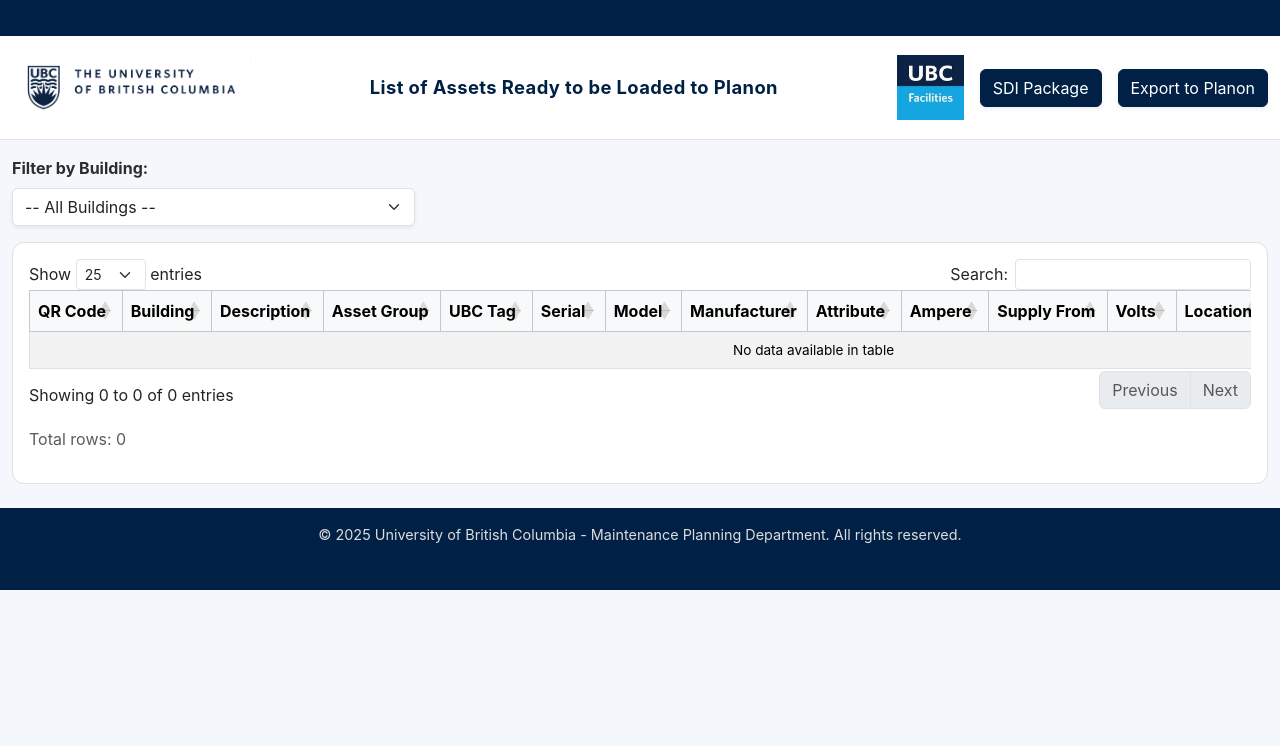
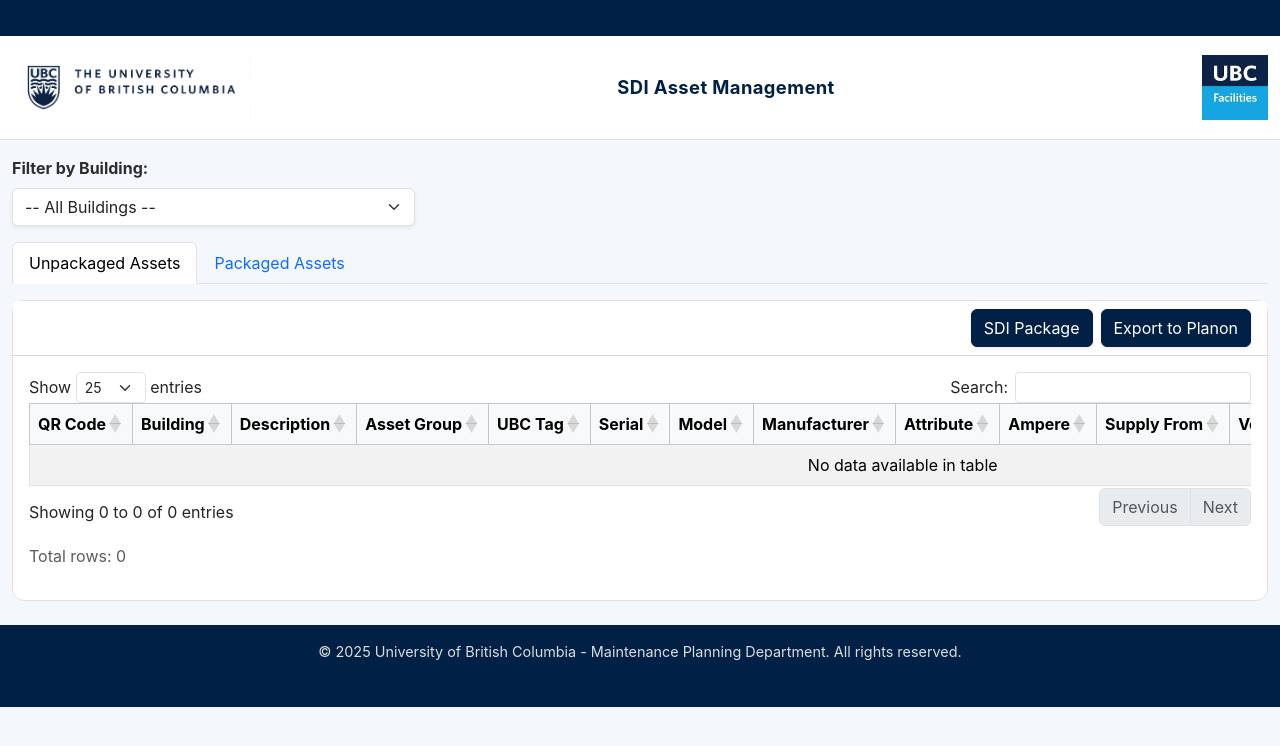
Before and after one commit to gandradepa/SDI_Process, a Flask app: page / in a window 1280 px wide. Shown: the top 746 px of the page. Run offline with Flask 3, Linux system fonts and the light colour scheme; data comes from the database, SQL or seed files in the repository; lists and menus that the app fills with data are empty; some libraries are stand-ins or nearby versions.

Commit message:
Creating Unpackage and Package Abas

```diff
--- a/app.py
+++ b/app.py
@@ -131,7 +131,7 @@
         flash(f"⚠️ {error_msg}", "danger")
         return []
 
-def build_dashboard_dataset(building_code: str = None) -> pd.DataFrame:
+def build_unpackaged_dataset(building_code: str = None) -> pd.DataFrame:
     try:
         df = build_sdi_dataset(building_code=building_code).copy()
         df["QR Code"] = df["QR Code"].astype(str).str.strip()
@@ -154,12 +154,46 @@
                     df = df.drop(columns=['Code', 'Name', 'Building_Code_For_Merge'], errors='ignore')
 
         except Exception as e:
-            print(f"[ERROR] in build_dashboard_dataset (merging building names): {repr(e)}")
+            print(f"[ERROR] in build_unpackaged_dataset (merging building names): {repr(e)}")
 
         return ensure_columns_and_order(df)
     except Exception as e:
-        print(f"[ERROR] in build_dashboard_dataset (main block): {repr(e)}")
+        print(f"[ERROR] in build_unpackaged_dataset (main block): {repr(e)}")
         return pd.DataFrame(columns=MASTER_COLS)
+
+def build_packaged_dataset(building_code: str = None) -> pd.DataFrame:
+    try:
+        with sqlite3.connect(DB_PATH, timeout=10) as conn:
+            if not table_exists(conn, 'sdi_print_out'):
+                return pd.DataFrame(columns=MASTER_COLS)
+            df = pd.read_sql_query('SELECT * FROM sdi_print_out', conn)
+
+        if building_code:
+            df = df[df['Building'].astype(str) == str(building_code)]
+
+        # Adiciona a lógica para fazer o merge com os nomes dos edifícios
+        try:
+            with sqlite3.connect(DB_PATH, timeout=10) as conn:
+                if table_exists(conn, 'Buildings'):
+                    df_buildings = pd.read_sql_query('SELECT Code, Name FROM Buildings', conn)
+                    df_buildings['Code'] = df_buildings['Code'].astype(str)
+
+                    # Usa o código do edifício para o merge
+                    df['Building_Code_For_Merge'] = df['Building'].astype(str)
+                    df = pd.merge(df, df_buildings, left_on='Building_Code_For_Merge', right_on='Code', how='left')
+
+                    # Substitui o código pelo nome, mantendo o código se o nome não for encontrado
+                    df['Building'] = df['Name'].fillna(df['Building'])
+
+                    df = df.drop(columns=['Code', 'Name', 'Building_Code_For_Merge'], errors='ignore')
+        except Exception as e:
+            print(f"[ERROR] in build_packaged_dataset (merging building names): {repr(e)}")
+
+        return ensure_columns_and_order(df)
+    except Exception as e:
+        print(f"[ERROR] in build_packaged_dataset: {repr(e)}")
+        return pd.DataFrame(columns=MASTER_COLS)
+
 
 def _check_db_writable(path: str):
     folder = os.path.dirname(path) or "."
@@ -201,13 +235,15 @@
         selected_building_code = request.args.get("building_code", "")
 
         all_buildings = get_all_buildings()
-        unpacked_df = build_dashboard_dataset(building_code=selected_building_code)
+        unpackaged_df = build_unpackaged_dataset(building_code=selected_building_code)
+        packaged_df = build_packaged_dataset(building_code=selected_building_code)
 
         return render_template(
             "dashboard.html",
-            title="List of Assets Ready to be Loaded to Planon",
+            title="SDI Asset Management",
             columns=MASTER_COLS,
-            rows=unpacked_df.to_dict(orient="records"),
+            unpackaged_rows=unpackaged_df.to_dict(orient="records"),
+            packaged_rows=packaged_df.to_dict(orient="records"),
             logo_main_name=LOGO_MAIN_NAME,
             logo_fac_name=LOGO_FAC_NAME,
             all_buildings=all_buildings,
@@ -216,7 +252,7 @@
     except Exception as e:
         print(f"[FATAL ERROR] in dashboard route: {repr(e)}")
         flash("A critical error occurred while loading the dashboard. Please check the console log.", "danger")
-        return render_template("dashboard.html", title="Error", columns=MASTER_COLS, rows=[], all_buildings=[])
+        return render_template("dashboard.html", title="Error", columns=MASTER_COLS, unpackaged_rows=[], packaged_rows=[], all_buildings=[])
 
 @app.route("/export", methods=["POST"])
 def export_to_sdi():
--- a/template/dashboard.html
+++ b/template/dashboard.html
@@ -10,7 +10,7 @@
     <link href="https://cdn.datatables.net/1.13.6/css/dataTables.bootstrap5.min.css" rel="stylesheet" />
 
     <!-- App CSS -->
-    <link href="{{ url_for('static', filename='style.css', v=23) }}" rel="stylesheet" />
+    <link href="{{ url_for('static', filename='style.css', v=25) }}" rel="stylesheet" />
   </head>
   <body class="ubc-body">
     <!-- Superior dark-blue strip -->
@@ -24,18 +24,6 @@
           <h1 class="ubc-brand m-0 text-center">{{ title }}</h1>
           <div class="d-flex align-items-center gap-3">
             <img src="{{ url_for('static', filename='logos/' + logo_fac_name) }}" alt="UBC Facilities" class="ubc-facilities-logo" />
-
-            <!-- Botão SDI Package -->
-            <form id="exportForm" action="{{ url_for('export_to_sdi') }}" method="POST" class="m-0">
-              <input type="hidden" name="building_code" value="{{ selected_building }}">
-              <button id="exportButton" type="submit" class="btn ubc-btn shadow-sm">SDI Package</button>
-            </form>
-
-            <!-- Botão Export to Planon -->
-            <form action="{{ url_for('export_to_planon') }}" method="POST" class="m-0">
-                <button type="submit" class="btn ubc-btn shadow-sm">Export to Planon</button>
-            </form>
-
           </div>
         </div>
       </div>
@@ -75,11 +63,36 @@
         </div>
       </div>
 
-      <!-- Data Table -->
-      <div class="card tile">
+      <!-- Abas de Navegação -->
+      <ul class="nav nav-tabs" id="assetTabs" role="tablist">
+        <li class="nav-item" role="presentation">
+          <button class="nav-link active" id="unpackaged-tab" data-bs-toggle="tab" data-bs-target="#unpackaged-assets-pane" type="button" role="tab" aria-controls="unpackaged-assets-pane" aria-selected="true">Unpackaged Assets</button>
+        </li>
+        <li class="nav-item" role="presentation">
+          <button class="nav-link" id="packaged-tab" data-bs-toggle="tab" data-bs-target="#packaged-assets-pane" type="button" role="tab" aria-controls="packaged-assets-pane" aria-selected="false">Packaged Assets</button>
+        </li>
+      </ul>
+
+      <!-- Conteúdo das Abas -->
+      <div class="tab-content" id="assetTabsContent">
+        <!-- Aba de Unpackaged Assets -->
+        <div class="tab-pane fade show active" id="unpackaged-assets-pane" role="tabpanel" aria-labelledby="unpackaged-tab">
+          <div class="card tile mt-3">
+            <div class="card-header bg-white d-flex justify-content-end align-items-center gap-2">
+                <!-- Botão SDI Package -->
+                <form id="exportForm" action="{{ url_for('export_to_sdi') }}" method="POST" class="m-0">
+                  <input type="hidden" name="building_code" value="{{ selected_building }}">
+                  <button id="exportButton" type="submit" class="btn ubc-btn shadow-sm">SDI Package</button>
+                </form>
+
+                <!-- Botão Export to Planon -->
+                <form action="{{ url_for('export_to_planon') }}" method="POST" class="m-0">
+                    <button type="submit" class="btn ubc-btn shadow-sm">Export to Planon</button>
+                </form>
+            </div>
             <div class="card-body">
               <div class="table-responsive">
-            <table id="assetsTable" class="table table-striped table-bordered align-middle w-100">
+                <table id="unpackagedAssetsTable" class="table table-striped table-bordered align-middle w-100">
                   <thead class="table-light">
                     <tr>
                       {% for c in columns %}
@@ -88,7 +101,7 @@
                     </tr>
                   </thead>
                   <tbody>
-                {% for r in rows %}
+                    {% for r in unpackaged_rows %}
                       <tr>
                         {% for c in columns %}
                           <td class="text-nowrap">{{ r.get(c, "") }}</td>
@@ -98,7 +111,38 @@
                   </tbody>
                 </table>
               </div>
-          <p class="mt-3 text-muted">Total rows: {{ rows|length }}</p>
+              <p class="mt-3 text-muted">Total rows: {{ unpackaged_rows|length }}</p>
+            </div>
+          </div>
+        </div>
+
+        <!-- Aba de Packaged Assets -->
+        <div class="tab-pane fade" id="packaged-assets-pane" role="tabpanel" aria-labelledby="packaged-tab">
+           <div class="card tile mt-3">
+            <div class="card-body">
+              <div class="table-responsive">
+                <table id="packagedAssetsTable" class="table table-striped table-bordered align-middle w-100">
+                  <thead class="table-light">
+                    <tr>
+                      {% for c in columns %}
+                        <th class="text-nowrap">{{ c }}</th>
+                      {% endfor %}
+                    </tr>
+                  </thead>
+                  <tbody>
+                    {% for r in packaged_rows %}
+                      <tr>
+                        {% for c in columns %}
+                          <td class="text-nowrap">{{ r.get(c, "") }}</td>
+                        {% endfor %}
+                      </tr>
+                    {% endfor %}
+                  </tbody>
+                </table>
+              </div>
+              <p class="mt-3 text-muted">Total rows: {{ packaged_rows|length }}</p>
+            </div>
+          </div>
         </div>
       </div>
     </main>
@@ -120,8 +164,7 @@
     <script src="https://cdn.datatables.net/1.13.6/js/dataTables.bootstrap5.min.js"></script>
     <script>
       $(function () {
-        // --- Lógica da Tabela de Dados ---
-        const table = $('#assetsTable').DataTable({
+        const commonDataTableOptions = {
           pageLength: 25,
           order: [],
           stateSave: true,
@@ -129,12 +172,18 @@
           scrollX: true,
           autoWidth: false,
           responsive: false
+        };
+
+        // --- Inicializa as duas tabelas ---
+        const unpackagedTable = $('#unpackagedAssetsTable').DataTable(commonDataTableOptions);
+        const packagedTable = $('#packagedAssetsTable').DataTable(commonDataTableOptions);
+
+        // --- Ajusta colunas ao trocar de aba ---
+        $('button[data-bs-toggle="tab"]').on('shown.bs.tab', function (e) {
+            $.fn.dataTable.tables({ visible: true, api: true }).columns.adjust();
         });
 
-        const adjust = () => table.columns.adjust().draw(false);
-        window.addEventListener('resize', adjust);
-        setTimeout(adjust, 250);
-
+        // --- Lógica do filtro de building ---
         $('#building-select').on('change', function() {
           $('#buildingFilterForm').submit();
         });
@@ -146,21 +195,15 @@
           const prefix = "CONFIRM:";
 
           if (message.startsWith(prefix)) {
-            // Extrai os códigos QR da mensagem
             const qrCodes = message.substring(prefix.length);
             const formattedQrCodes = qrCodes.split(',').join(', ');
-
-            // Esconde o alerta de texto estático para não confundir o usuário
             confirmationAlert.hide();
 
-            // Exibe o pop-up de confirmação nativo do navegador
             const userConfirmed = confirm(
               `Os seguintes QR Codes já foram exportados:\n\n${formattedQrCodes}\n\nDeseja substituí-los e gerar o pacote SDI novamente?`
             );
 
             if (userConfirmed) {
-              // Se o usuário clicar "OK", adiciona um campo oculto ao formulário
-              // e o reenvia para forçar a substituição.
               const exportForm = $('#exportForm');
               $('<input>').attr({
                   type: 'hidden',
```
Also changed, not shown: 2 other files. Lines whose indentation alone changed are shown as unchanged.
